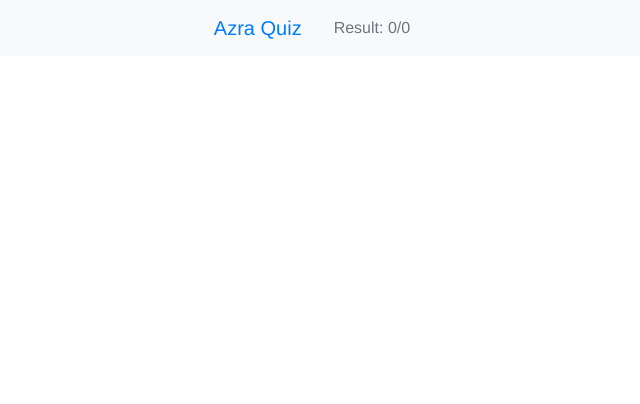
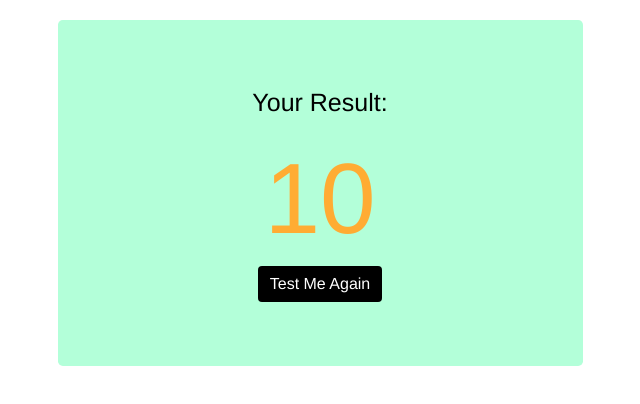
Before and after one commit to azzamsa/quiz, a Vue app: page /result in a window 1280 px wide. Shown: the top 404 px of the page, without its empty margins (320-960 px from the left). Built offline with nearby package versions, Linux system fonts and the light colour scheme; no server answers.

Commit message:
add: some pages

```diff
--- a/package.json
+++ b/package.json
@@ -12,11 +12,13 @@
     "bootstrap-vue": "^2.1.0",
     "core-js": "^3.4.3",
     "lodash": "^4.17.15",
-    "vue": "^2.6.10"
+    "vue": "^2.6.10",
+    "vue-router": "^3.1.3"
   },
   "devDependencies": {
     "@vue/cli-plugin-babel": "^4.1.0",
     "@vue/cli-plugin-eslint": "^4.1.0",
+    "@vue/cli-plugin-router": "^4.1.1",
     "@vue/cli-service": "^4.1.0",
     "babel-eslint": "^10.0.3",
     "eslint": "^5.16.0",
--- a/src/App.vue
+++ b/src/App.vue
@@ -1,77 +1,13 @@
 <template>
-<div id="app">
-  <Header
-    :numCorrect="numCorrect"
-    :numTotal="numTotal"
-    />
-
-  <b-container>
-    <b-row class="justify-content-md-center">
-      <b-col sm="6">
-        <!-- pass to child component using v-bind -->
-        <QuestionBox
-          v-if="questions.length"
-          :currentQuestion="questions[index]"
-          :next="next"
-          :increment="increment"
-          :questionIndex="index"
-          />
-      </b-col>
-    </b-row>
-  </b-container>
-</div>
+  <div id="app">
+    <b-container>
+      <router-view/>
+    </b-container>
+  </div>
 </template>
-
-<script>
-import Header from "./components/Header.vue";
-import QuestionBox from "./components/QuestionBox.vue";
-
-export default {
-  name: "app",
-  components: {
-    // to be accessed via html template
-    Header,
-    QuestionBox
-  },
-  data() {
-    return {
-      questions: [],
-      index: 0,
-      numCorrect: 0,
-      numTotal: 0
-    }
-  },
-  methods: {
-    next() {
-      this.index++
-    },
-    increment(isCorrect){
-      if (isCorrect) {
-        this.numCorrect++
-      }
-    }
-  },
-  // simmiliar to document ready in jquery
-  mounted: function () {
-    fetch("https://opentdb.com/api.php?amount=10&category=9&difficulty=easy&type=multiple", {
-      method: 'get'
-    })
-      .then((response) => {
-        // must use return first
-        return response.json()
-      })
-      .then((jsonData) => {
-        this.questions = jsonData.results
-        this.numTotal = jsonData.results.length
-      })
-  }
-};
-</script>
 
 <style>
 #app {
-    font-family: "Avenir", Helvetica, Arial, sans-serif;
-    -webkit-font-smoothing: antialiased;
-    -moz-osx-font-smoothing: grayscale;
+    margin-top: 20px;
 }
 </style>
--- a/src/components/Header.vue
+++ b/src/components/Header.vue
@@ -2,10 +2,7 @@
 <div class="main-nav">
   <b-nav class="navbar navbar-expand-sm bg-light">
     <div class="mx-auto d-sm-flex d-block flex-sm-nowrap">
-
-      <a class="navbar-brand">Azra Quiz</a>
-       <b-nav-item disabled>Result: {{ numCorrect }}/{{ numTotal }}</b-nav-item>
-
+       <b-nav-item disabled>Question: {{ numCorrect }}/{{ numTotal }}</b-nav-item>
     </div>
   </b-nav>
 </div>
--- a/src/components/QuestionBox.vue
+++ b/src/components/QuestionBox.vue
@@ -16,7 +16,7 @@
         :class="answerClass(index)"
         v-html="answer"
         >
-        </b-list-group-item>
+      </b-list-group-item>
     </b-list-group>
 
     <b-button
@@ -24,6 +24,7 @@
       variant="primary"
       :disabled="selectedIndex === null || answered"
       :style="[selectedIndex === null || answered ? {'cursor': 'not-allowed', 'pointer-events': 'all !important' } : {} ]"
+      v-if="questionIndex !== 9"
       >
       Sumbit
     </b-button>
@@ -32,9 +33,20 @@
       variant="success"
       :disabled="questionIndex === 9"
       :style="[questionIndex === 9 ? {'cursor': 'not-allowed', 'pointer-events': 'all !important' } : {} ]"
+      v-if="questionIndex !== 9"
       >
       Next
     </b-button>
+
+    <router-link to="/result">
+      <b-button
+        variant="primary"
+        v-if="questionIndex === 9"
+        >
+        Show My Result
+      </b-button>
+    </router-link>
+
     <p class="question-status"
        v-if="questionIndex === 9"
        >
--- a/src/main.js
+++ b/src/main.js
@@ -7,9 +7,11 @@ import 'bootstrap-vue/dist/bootstrap-vue.css'
 Vue.use(BootstrapVue)
 
 import App from './App.vue'
+import router from './router'
 
 Vue.config.productionTip = false
 
 new Vue({
-  render: h => h(App),
+  router,
+  render: h => h(App)
 }).$mount('#app')
--- /dev/null
+++ b/src/router/index.js
@@ -0,0 +1,35 @@
+import Vue from 'vue'
+import VueRouter from 'vue-router'
+
+import Home from '../views/Home.vue'
+import Quiz from '../views/Quiz.vue'
+import Result from '../views/Result.vue'
+
+Vue.use(VueRouter)
+
+const routes = [
+  {
+    path: '/',
+    name: 'home',
+    component: Home
+  },
+  {
+    path: '/quiz',
+    name: 'quiz',
+    component: Quiz
+  },
+  {
+    path: '/result',
+    name: 'result',
+    component: Result,
+    props: { result: true, sidebar: false }
+  }
+]
+
+const router = new VueRouter({
+  mode: 'history',
+  base: process.env.BASE_URL,
+  routes
+})
+
+export default router
--- /dev/null
+++ b/src/views/Home.vue
@@ -0,0 +1,29 @@
+<template>
+  <b-container>
+    <b-row class="justify-content-md-center">
+      <b-col sm="6">
+        <div class="welcome">
+          <b-jumbotron header="Azra Quiz" lead="Let's test your general knowledge.">
+            <router-link to="/quiz">
+              <b-button variant="primary">Start Quiz</b-button>
+            </router-link>
+          </b-jumbotron>
+        </div>
+      </b-col>
+    </b-row>
+  </b-container>
+</template>
+
+<style scoped>
+.welcome {
+    text-align: center;
+    color: black;
+}
+.jumbotron {
+    background-color:#b3ffd9 !important;
+}
+.btn {
+    background-color:black !important;
+    border:black !important;
+}
+</style>
--- /dev/null
+++ b/src/views/Quiz.vue
@@ -0,0 +1,77 @@
+<template>
+<div id="app">
+  <Header
+    :numCorrect="numCorrect"
+    :numTotal="numTotal"
+    />
+
+  <b-container>
+    <b-row class="justify-content-md-center">
+      <b-col sm="6">
+        <!-- pass to child component using v-bind -->
+        <QuestionBox
+          v-if="questions.length"
+          :currentQuestion="questions[index]"
+          :next="next"
+          :increment="increment"
+          :questionIndex="index"
+          />
+      </b-col>
+    </b-row>
+  </b-container>
+</div>
+</template>
+
+<script>
+import Header from "@/components/Header.vue";
+import QuestionBox from "@/components/QuestionBox.vue";
+
+export default {
+  name: "app",
+  components: {
+    // to be accessed via html template
+    Header,
+    QuestionBox
+  },
+  data() {
+    return {
+      questions: [],
+      index: 0,
+      numCorrect: 0,
+      numTotal: 0
+    }
+  },
+  methods: {
+    next() {
+      this.index++
+    },
+    increment(isCorrect){
+      if (isCorrect) {
+        this.numCorrect++
+      }
+    }
+  },
+  // simmiliar to document ready in jquery
+  mounted: function () {
+    fetch("https://opentdb.com/api.php?amount=10&category=9&difficulty=easy&type=multiple", {
+      method: 'get'
+    })
+      .then((response) => {
+        // must use return first
+        return response.json()
+      })
+      .then((jsonData) => {
+        this.questions = jsonData.results
+        this.numTotal = jsonData.results.length
+      })
+  }
+};
+</script>
+
+<style>
+#app {
+    font-family: "Avenir", Helvetica, Arial, sans-serif;
+    -webkit-font-smoothing: antialiased;
+    -moz-osx-font-smoothing: grayscale;
+}
+</style>
--- /dev/null
+++ b/src/views/Result.vue
@@ -0,0 +1,57 @@
+<template>
+<b-container>
+  <b-row class="justify-content-md-center">
+    <b-col sm="6">
+      <div class="welcome">
+        <b-jumbotron header="" lead="">
+          <p id="result-text">Your Result:</p>
+          <h1>10</h1>
+          <h2>{{ star }}</h2>
+          <router-link to="/quiz">
+            <b-button variant="primary">Test Me Again</b-button>
+          </router-link>
+        </b-jumbotron>
+      </div>
+    </b-col>
+  </b-row>
+</b-container>
+</template>
+
+
+<script>
+export default {
+  props: {
+    result: Number,
+  },
+  data() {
+    return {
+      star: ''
+    }
+  },
+  mounted() {
+    this.star = '🌟 '.repeat((1 / 10) * 3)
+  }
+}
+</script>
+
+
+<style scoped>
+.welcome {
+    text-align: center;
+    color: black;
+}
+.jumbotron {
+    background-color:#b3ffd9 !important;
+}
+.btn {
+    background-color:black !important;
+    border:black !important;
+}
+h1 {
+    font-size: 100px;
+    color: #FFAC33;
+}
+#result-text {
+    font-size: 25px;
+}
+</style>
```
Also changed, not shown: 1 other file (tests, documents, lock files or other folders).
